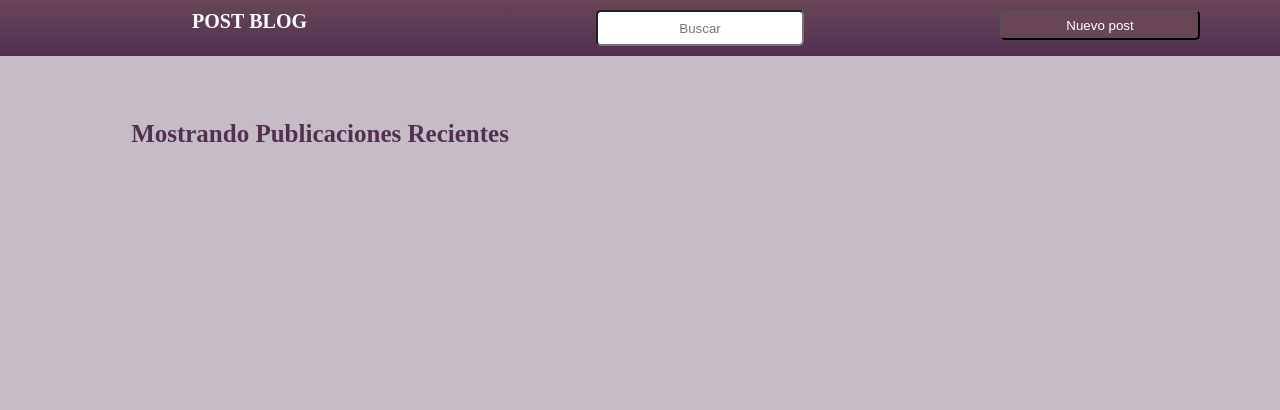
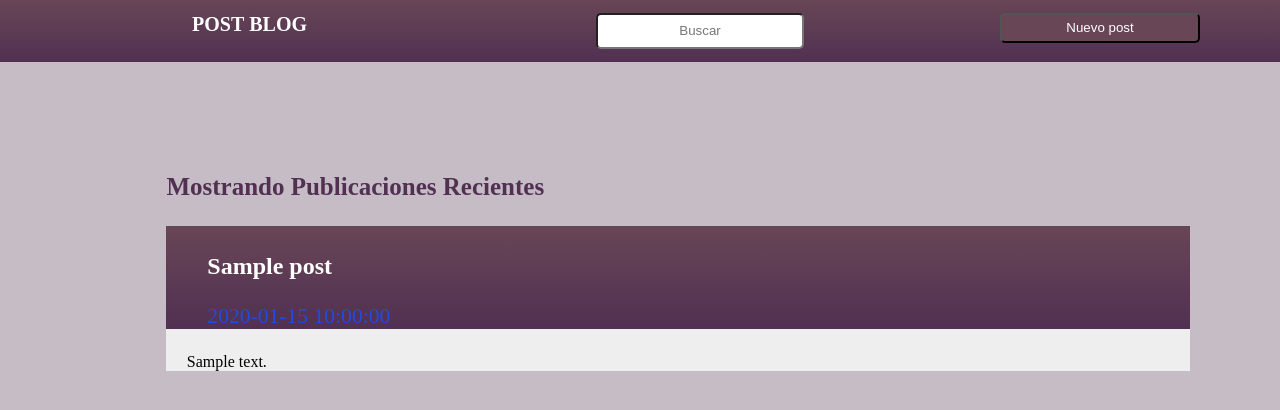
Before and after one commit to AdamsEstiff/post, a PHP site: page /post/ in a window 1280 px wide. Shown: the top 410 px of the page. Run offline with PHP 8.4, Linux system fonts and the light colour scheme; tables that the repository leaves empty or names only in its code hold one stand-in row (values such as "Sample post"); a stand-in replaces the project's code that opens the database connection.

Commit message:
segunda versiòn y completa

```diff
--- a/Repetido/header.php
+++ b/Repetido/header.php
@@ -10,18 +10,19 @@ function get_header($head = ''){
     </head>
     <body>
     <header>
-      <form action="agregar.php" method="POST">
+      <form action="search.php" method="POST">
         <div class="p_header">
           <div class="header">
-              POST&nbspBLOG
+            <a href="http://localhost/post/index.php">POST&nbspBLOG</a>
           </div>
           <div class="header">
-            <input type="text" class="buscar" name="buscar" placeholder="Buscar">
+            <input action="agregar.php"  type="text" class="buscar" name="buscar" placeholder="Buscar">
           </div>
           <div class="header">
-          <input type="submit" class="btn" value="Nuevo post" />
       </form>
-
+      <form action="agregar.php" method="post">
+        <input type="submit" class="btn" value="Nuevo post" />
+      </form>
           </div>
         </div>
       </header>
--- a/index.php
+++ b/index.php
@@ -1,4 +1,5 @@
 <?php
+$connection= new mysqli('localhost','root','', 'blog');
 include "Repetido/header.php";
 include "Repetido/footer.php";
 get_header();
@@ -10,5 +11,31 @@ get_header();
     </p>
 </div>
 <?php
+ foreach($connection->query('SELECT * from posts order by id desc') as $row){
+    ?>
+    <div class="back">
+      <div class="title_date">
+        <p class="titulo_Index">
+          <br />
+          <?php echo $row['title'] ?>
+          <p class="date">
+              <?php echo $row['date'] ?>
+          </p>
+        </p>
+      </div>
+      <div class="contenido">
+        <div class="contenidoh">
+          <p>
+            <?php echo $row['content'] ?>
+          </p>
+        </div>
+      </div>
+    </div>
+
+ <?php } ?>
+<?php
 get_footer();
  ?>
+
+
+</div>
--- a/style/style.css
+++ b/style/style.css
@@ -10,15 +10,18 @@ height: 10%;
 background: linear-gradient(#684656, #513052);
 }
 .header{
-  margin: 10px;
+  margin: 1%;
   border-radius: 20px;
   margin-left: 15%;
   margin-right: 15%;
   font-size: 15px;
-  color: white;
   font-weight: bold;
   font-size: 20px;
   width: 20px;
+}
+.header a{
+  text-decoration: none;
+    color: white;
 }
 .buscar{
   color:Black;
@@ -37,11 +40,19 @@ background: linear-gradient(#684656, #513052);
 }
 .Generado{
 text-align: center;
-width: 50%;
+width: 100%;
+}
+.back{
+  background: #EEEEEE;
+  margin: auto 0px;
+  width: 80%;
+  margin-left: 13%;
 }
 .GeneradoH{
 margin: auto 0px;
 font-size: 20px;
+text-align: left;
+margin-left: 13%;
 }
 .title{
   color: #513052;
@@ -66,5 +77,34 @@ font-size: 20px;
   font-size: 22px;
   border-radius: 3px;
   height: auto;
-  color: #513052;
 }
+
+.title_date{
+  width: 100%;
+  height: auto;
+  text-align: left;
+  background: linear-gradient(#684656, #513052);
+  color:white;
+  font-size: 150%;
+}
+
+.titulo_Index{
+  font-weight: bold;
+  margin-left: 4%;
+}
+.date{
+  color: #1F4BDF;
+  margin-left: 4%;
+  font-size: 90%;
+
+}
+.contenido{
+  text-align: left;
+  background: #EEEEEE;
+  width: 100%;
+  height: 100%;
+}
+.contenidoh{
+    margin-left: 2%;
+    background: #EEEEEE;
+}
```
Also changed, not shown: agregar.php (+27 -2 lines), clases/validaciones.php (+13 -12 lines), search.php (added, +43 -0 lines).
